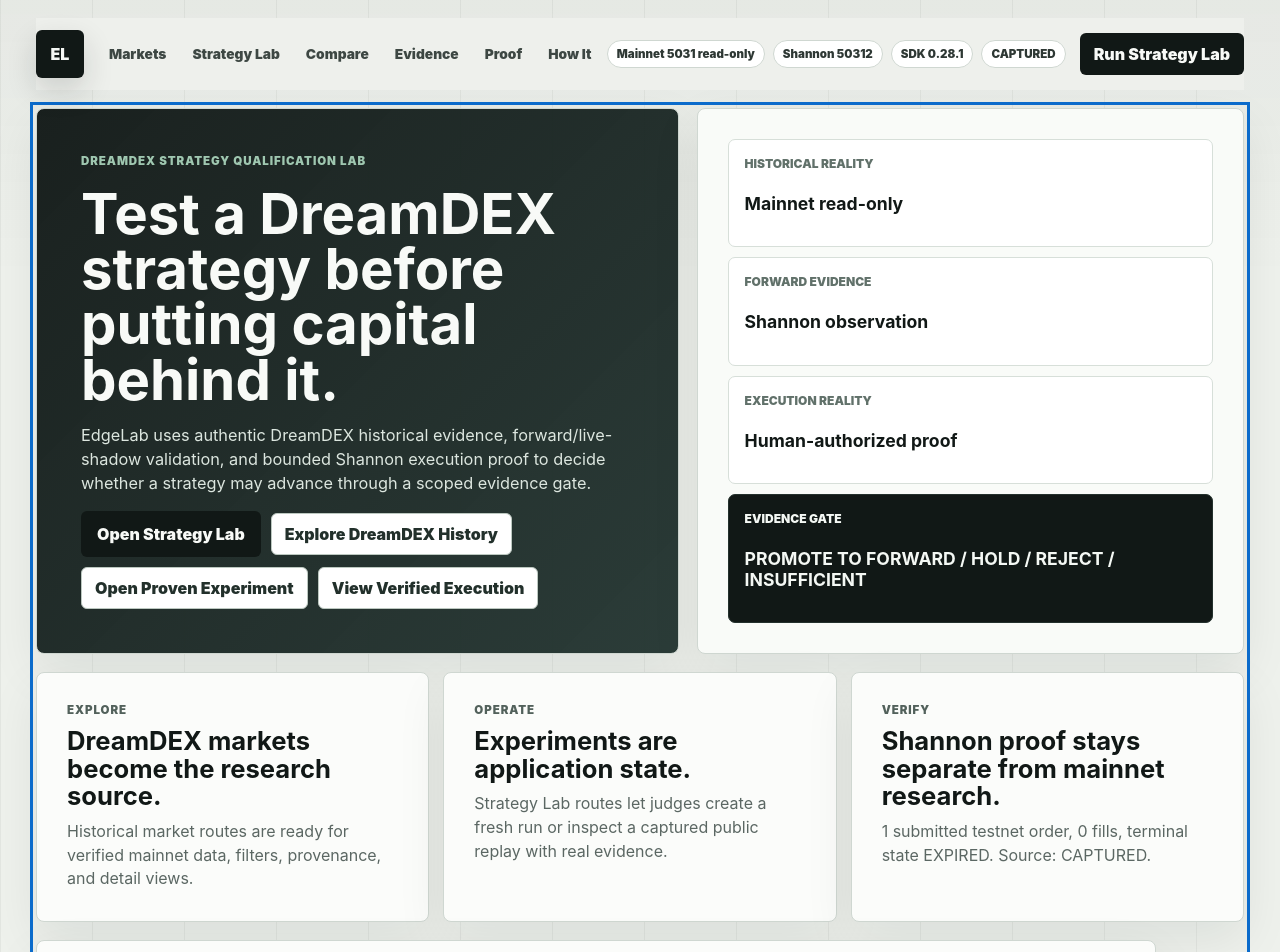
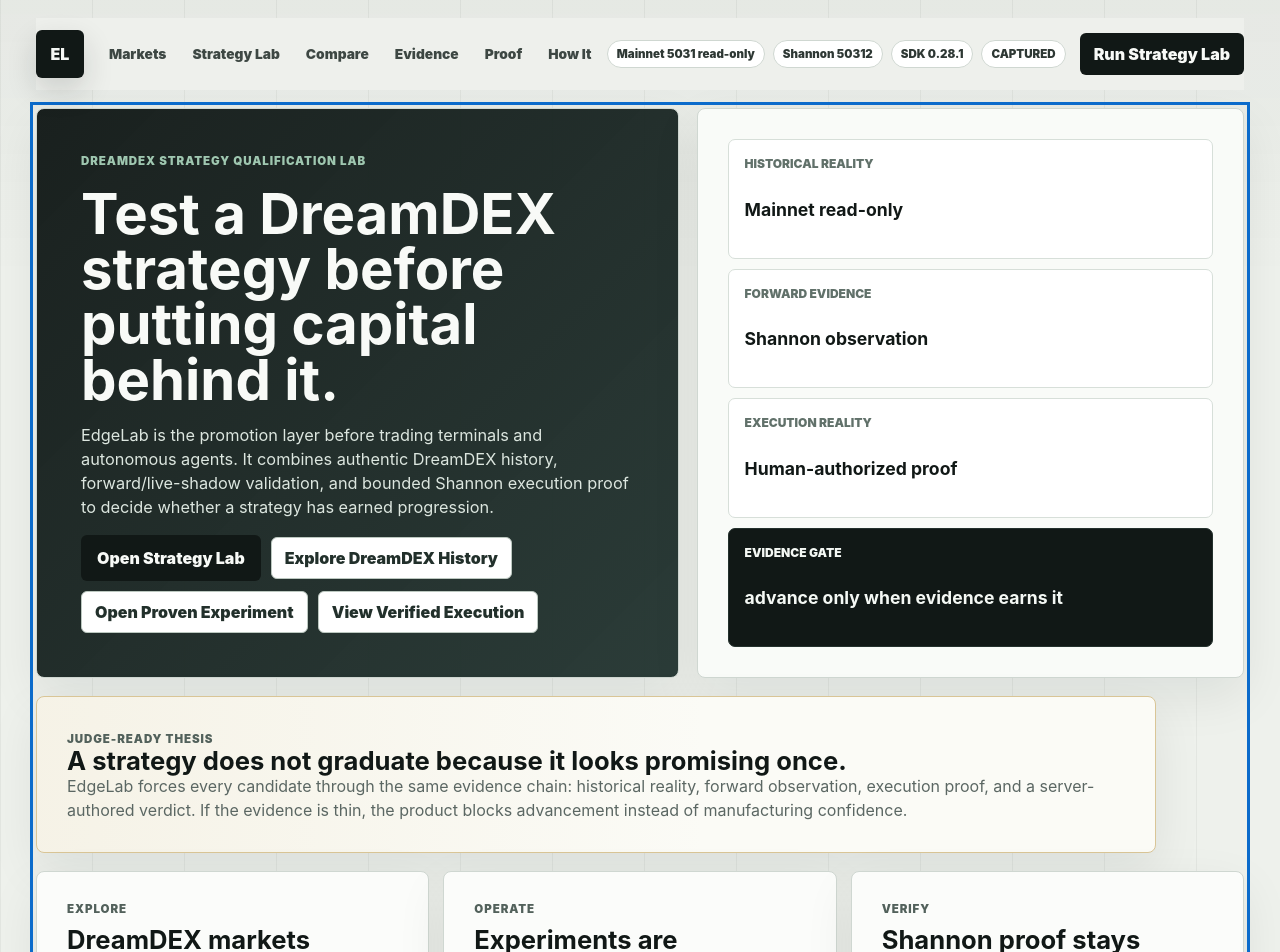
Before and after one commit to cyberrockng/edgelab, a React (Vite) app in the folder apps/web/: page / in a window 1280 px wide. Shown: the top 952 px of the page. Built offline with nearby package versions, Linux system fonts and the light colour scheme.

Commit message:
feat: sharpen EdgeLab judge positioning

```diff
--- a/apps/web/src/pages/ComparePage.tsx
+++ b/apps/web/src/pages/ComparePage.tsx
@@ -89,7 +89,11 @@ export default function ComparePage() {
       <section className="routeHero">
         <p className="eyebrow">Strategy Comparison</p>
         <h1>Compare evidence dimensions, not vanity scores.</h1>
-        <p>Choose two to four persisted assessments. EdgeLab preserves source plane, sample size, forecast metrics, linked execution state, and PnL availability.</p>
+        <p>
+          Choose two to four persisted assessments. EdgeLab preserves source plane, sample size,
+          forecast metrics, linked execution state, and PnL availability so a candidate cannot win
+          by collapsing evidence into a single score.
+        </p>
       </section>
       <section className="routePanel" aria-label="Strategy comparison">
         {comparisonsQuery.isLoading ? <div className="stateBox">Loading saved comparisons...</div> : null}
@@ -193,7 +197,7 @@ export default function ComparePage() {
               <p className="eyebrow">Public Read-Only Comparison</p>
               <h2>Corrected historical replay versus neutral baseline</h2>
             </div>
-            <span className="statusPill">Demo evidence; no capital authorization</span>
+            <span className="statusPill">Qualification evidence; no capital authorization</span>
           </div>
           {provenQuery.isError ? (
             <div className="stateBox errorState" role="alert">
--- a/apps/web/src/pages/EvidencePage.tsx
+++ b/apps/web/src/pages/EvidencePage.tsx
@@ -55,6 +55,7 @@ export default function EvidencePage() {
   ] as const;
   const gateRows = evidence?.gateRows ?? placeholderRows;
   const gateVerdict = evidence?.assessment.verdict.replaceAll("_", " ") ?? "AWAITING SERVER EVALUATION";
+  const protectionTriggered = evidence?.assessment.verdict === "INSUFFICIENT_EVIDENCE";
   const gateDetail =
     evidence === null
       ? "The browser does not manufacture PROMOTE TO FORWARD OBSERVATION, HOLD, REJECT, or INSUFFICIENT EVIDENCE."
@@ -78,9 +79,16 @@ export default function EvidencePage() {
           </small>
         </div>
         <div className={`gateDecision status-${normalizeStatus(evidence?.assessment.verdict ?? "pending")}`}>
-          <span>Decision</span>
+          <span>{protectionTriggered ? "Protection Triggered" : "Decision"}</span>
           <strong>{gateVerdict}</strong>
           <p>{gateDetail}</p>
+          {protectionTriggered ? (
+            <p className="decisionNote">
+              EdgeLab found real evidence, evaluated it, and blocked advancement because the
+              support is not yet strong enough. This is a non-advancing integrity result, not a
+              profitability claim.
+            </p>
+          ) : null}
           {evidence !== null ? (
             <dl className="factGrid compactFacts">
               <div>
@@ -147,7 +155,11 @@ export default function EvidencePage() {
         <div className={`gateOutput ${evidence === null ? "neutralGate" : "verifiedGate"}`}>
           <span>Gate output</span>
           <strong>{gateVerdict}</strong>
-          <p>{gateDetail}</p>
+          <p>
+            {protectionTriggered
+              ? "Promotion remains blocked until the missing evidence is collected and a new server evaluation permits progression."
+              : gateDetail}
+          </p>
         </div>
       </section>
     </div>
--- a/apps/web/src/pages/ExperimentWorkspacePage.tsx
+++ b/apps/web/src/pages/ExperimentWorkspacePage.tsx
@@ -86,7 +86,10 @@ export default function ExperimentWorkspacePage() {
         <section className="routeHero">
           <p className="eyebrow">Proven Experiment</p>
           <h1>Inspect a captured real-evidence replay.</h1>
-          <p>This public path is reproducible from sanitized artifacts and does not claim favorable performance.</p>
+          <p>
+            This public path is reproducible from sanitized artifacts. If the verdict blocks
+            progression, that is EdgeLab protecting the builder from overconfidence.
+          </p>
         </section>
         <section className="routePanel" aria-label="Proven experiment workspace">
           {provenQuery.isLoading ? <div className="stateBox">Loading proven experiment...</div> : null}
@@ -101,6 +104,9 @@ export default function ExperimentWorkspacePage() {
                 <span className="statusPill">PUBLIC PROVEN</span>
                 <span className="statusPill">{proven.source.plane}</span>
                 <span className="statusPill">No blockchain write</span>
+                {proven.verdict === "INSUFFICIENT_EVIDENCE" ? (
+                  <span className="statusPill emphasisPill">Protection triggered</span>
+                ) : null}
               </div>
               <h2>{proven.title}</h2>
               <p>{proven.selectionDisclosure}</p>
--- a/apps/web/src/pages/HomePage.tsx
+++ b/apps/web/src/pages/HomePage.tsx
@@ -10,8 +10,9 @@ export default function HomePage() {
           <p className="eyebrow">DreamDEX strategy qualification lab</p>
           <h1>Test a DreamDEX strategy before putting capital behind it.</h1>
           <p>
-            EdgeLab uses authentic DreamDEX historical evidence, forward/live-shadow validation,
-            and bounded Shannon execution proof to decide whether a strategy may advance through a scoped evidence gate.
+            EdgeLab is the promotion layer before trading terminals and autonomous agents. It
+            combines authentic DreamDEX history, forward/live-shadow validation, and bounded
+            Shannon execution proof to decide whether a strategy has earned progression.
           </p>
           <div className="actionRow">
             <Link className="primaryAction large" to="/lab">
@@ -43,9 +44,19 @@ export default function HomePage() {
           </div>
           <div className="modelGate">
             <span>Evidence Gate</span>
-            <strong>PROMOTE TO FORWARD / HOLD / REJECT / INSUFFICIENT</strong>
+            <strong>advance only when evidence earns it</strong>
           </div>
         </div>
+      </section>
+
+      <section className="routePanel compactPanel thesisPanel" aria-label="EdgeLab thesis">
+        <span className="label">Judge-ready thesis</span>
+        <h2>A strategy does not graduate because it looks promising once.</h2>
+        <p>
+          EdgeLab forces every candidate through the same evidence chain: historical reality,
+          forward observation, execution proof, and a server-authored verdict. If the evidence is
+          thin, the product blocks advancement instead of manufacturing confidence.
+        </p>
       </section>
 
       <section className="threeColumn" aria-label="What judges can inspect">
--- a/apps/web/src/pages/HowItWorksPage.tsx
+++ b/apps/web/src/pages/HowItWorksPage.tsx
@@ -5,8 +5,17 @@ export default function HowItWorksPage() {
         <p className="eyebrow">Methodology</p>
         <h1>Evidence-gated promotion keeps the product honest.</h1>
         <p>
-          EdgeLab qualifies strategies through historical reality, forward evidence, and execution
-          reality while preserving strict network and evidence boundaries.
+          EdgeLab complements trading terminals, market-structure tools, and AI agents by deciding
+          whether a DreamDEX strategy has enough real evidence to advance.
+        </p>
+      </section>
+      <section className="routePanel compactPanel thesisPanel" aria-label="Positioning">
+        <span className="label">Positioning</span>
+        <h2>EdgeLab is the qualification gate, not the execution venue.</h2>
+        <p>
+          Other products may size orders, classify liquidity, or automate decisions. EdgeLab's job
+          is narrower: preserve provenance, prevent look-ahead, separate forecast quality from
+          tradeability and PnL, then return a deterministic progression verdict.
         </p>
       </section>
       <section className="methodGrid" aria-label="EdgeLab method">
--- a/apps/web/src/styles.css
+++ b/apps/web/src/styles.css
@@ -685,6 +685,13 @@ dd {
   line-height: 1.4;
 }
 
+.decisionNote {
+  padding: 10px 12px;
+  border: 1px solid rgb(217 197 150 / 42%);
+  border-radius: 8px;
+  background: rgb(255 255 255 / 6%);
+}
+
 .gateDecision .factGrid {
   margin: 6px 0 0;
 }
@@ -806,6 +813,26 @@ dd {
   border-color: #e7b3aa;
   color: #8c2e22;
   background: #fff4f1;
+}
+
+.status-insufficient-evidence {
+  border-color: #d9c596;
+  background:
+    linear-gradient(180deg, rgb(217 197 150 / 15%), transparent),
+    var(--rail);
+}
+
+.emphasisPill {
+  border-color: #d9c596;
+  color: #5e4816;
+  background: #fff8e6;
+}
+
+.thesisPanel {
+  border-color: #d9c596;
+  background:
+    linear-gradient(90deg, rgb(217 197 150 / 16%), transparent 60%),
+    #fbfbf6;
 }
 
 .status-verified .statusPill,
```
Also changed, not shown: 1 other file (tests, documents, lock files or other folders).
